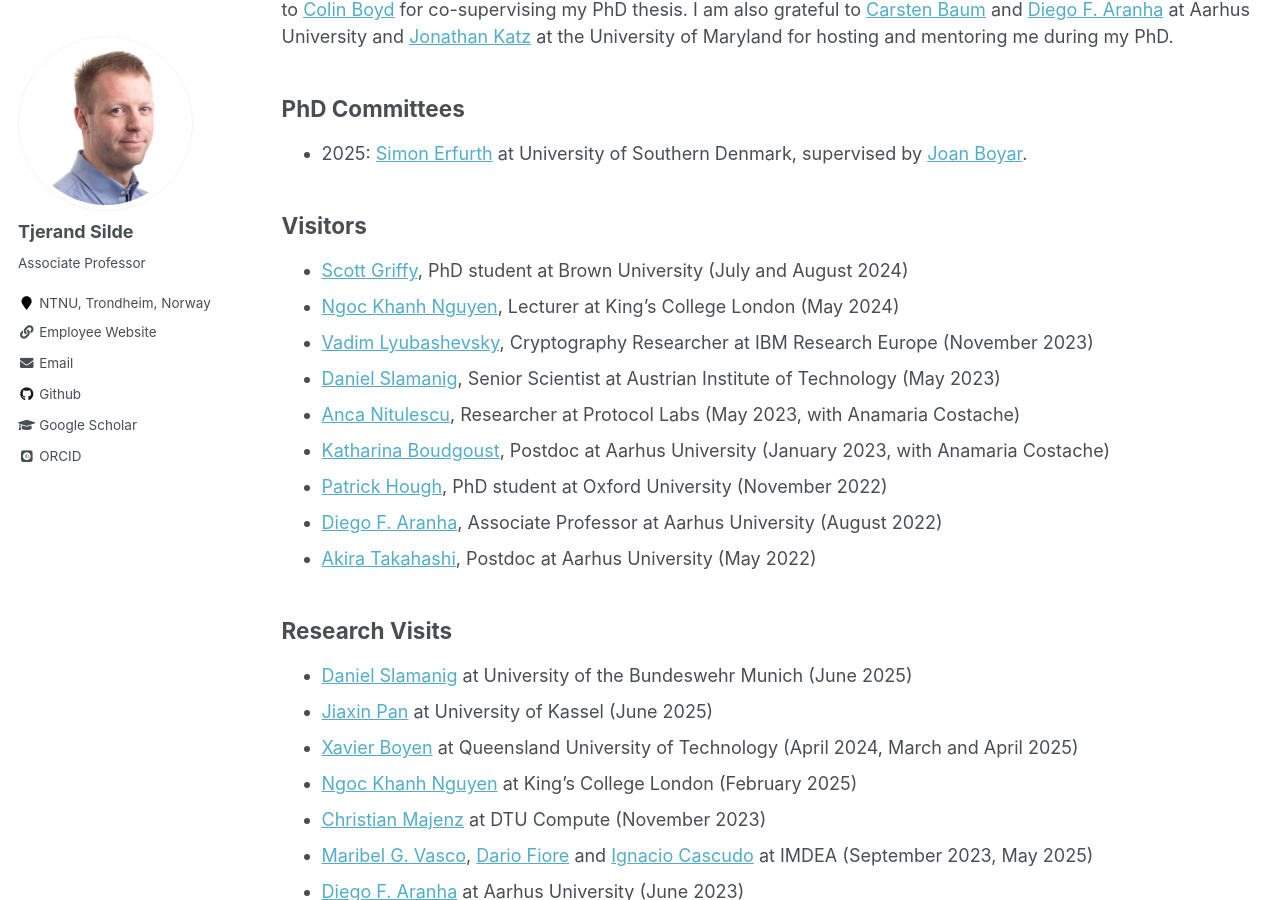
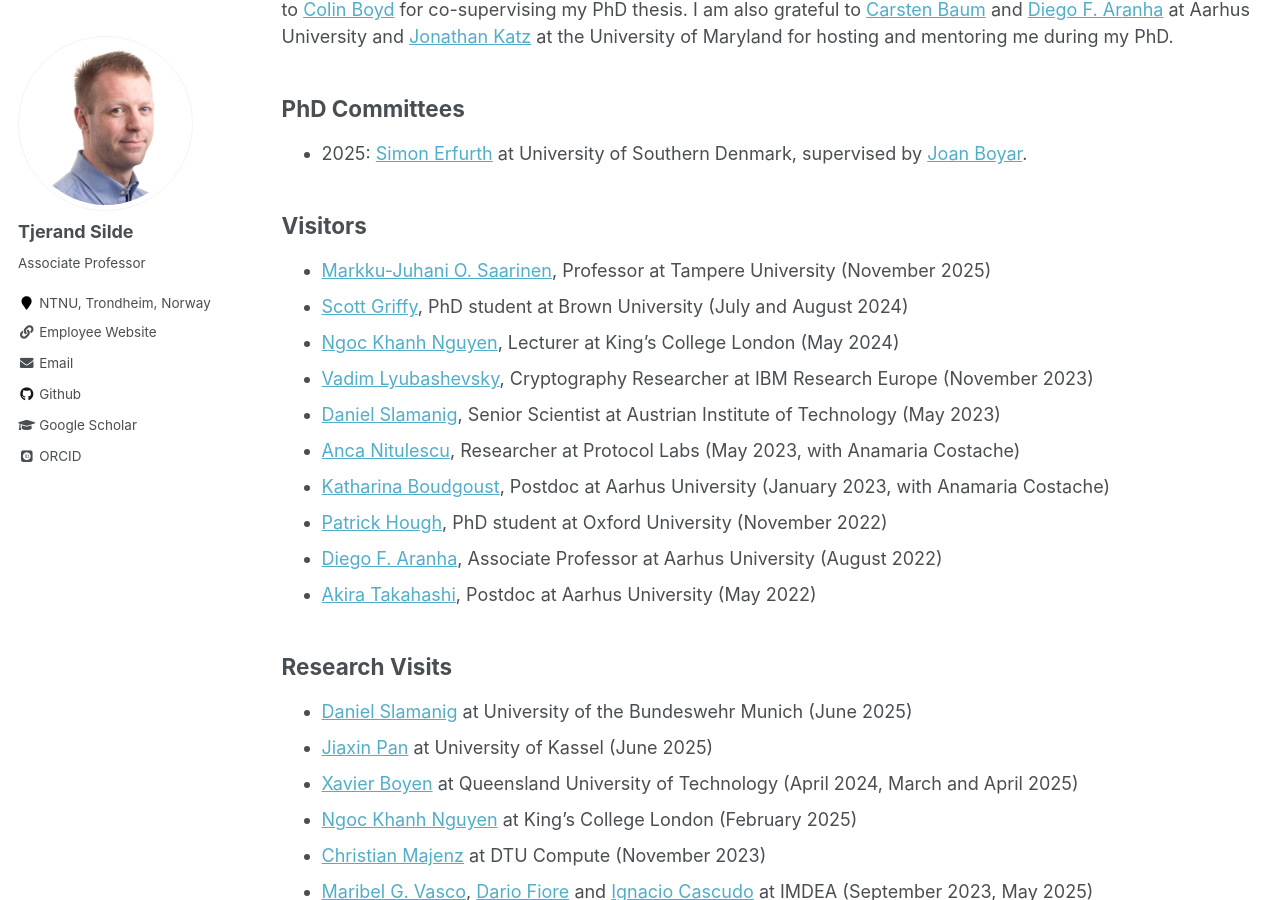
Before and after one commit to tjesi/tjesi.github.io, a Jekyll site: the page built from _pages/people.md, in a window 1280 px wide and 900 px high, scrolled down 1932 px. Built offline with Jekyll 4.4.1, drawn with Linux system fonts in a browser that asks for light colours; some web fonts are replaced.

Commit message:
Update people.md

```diff
--- a/_pages/people.md
+++ b/_pages/people.md
@@ -65,6 +65,7 @@ I am grateful to [Kristian Gjøsteen](https://www.ntnu.edu/employees/kristian.gj
 
 ## Visitors
 
+- [Markku-Juhani O. Saarinen](https://mjos.fi), Professor at Tampere University (November 2025)
 - [Scott Griffy](https://scottgriffy.com), PhD student at Brown University (July and August 2024)
 - [Ngoc Khanh Nguyen](https://khanhcrypto.github.io), Lecturer at King's College London (May 2024)
 - [Vadim Lyubashevsky](https://research.ibm.com/people/vadim-lyubashevsky), Cryptography Researcher at IBM Research Europe (November 2023)
```
